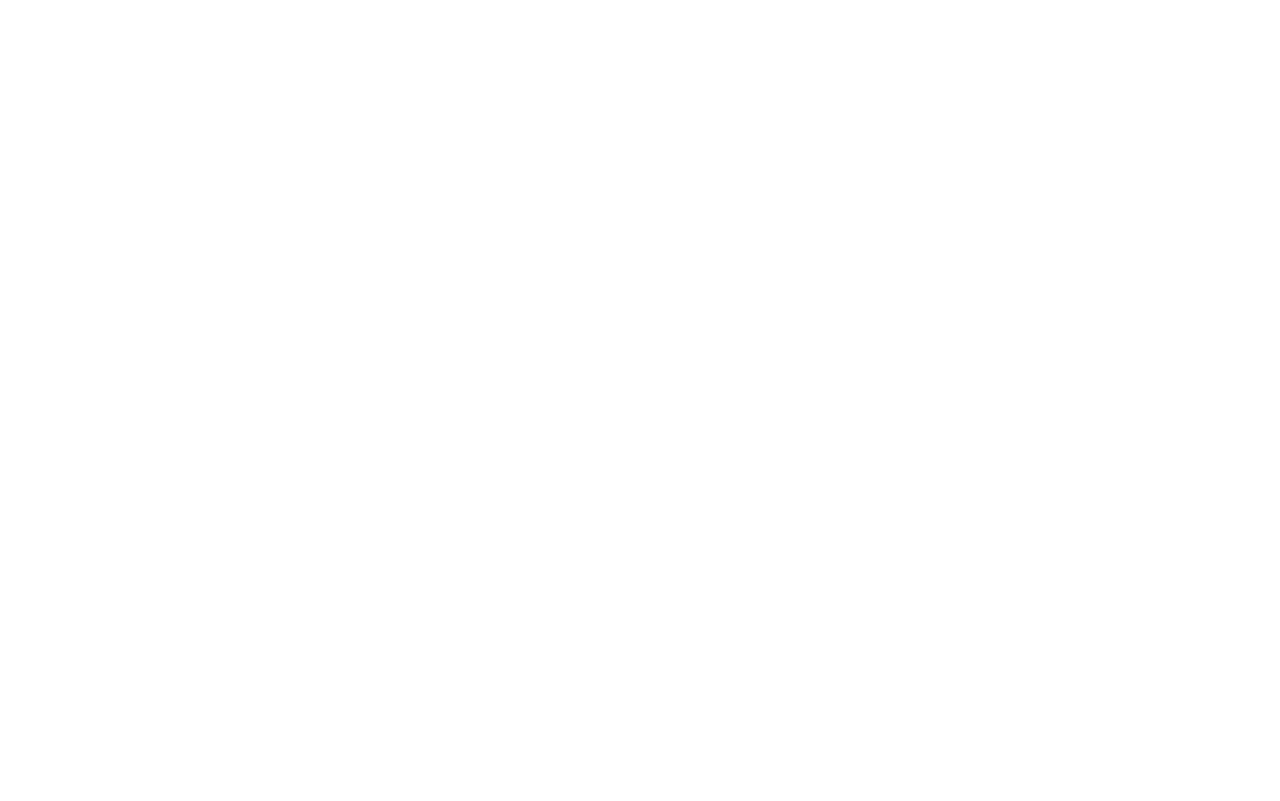
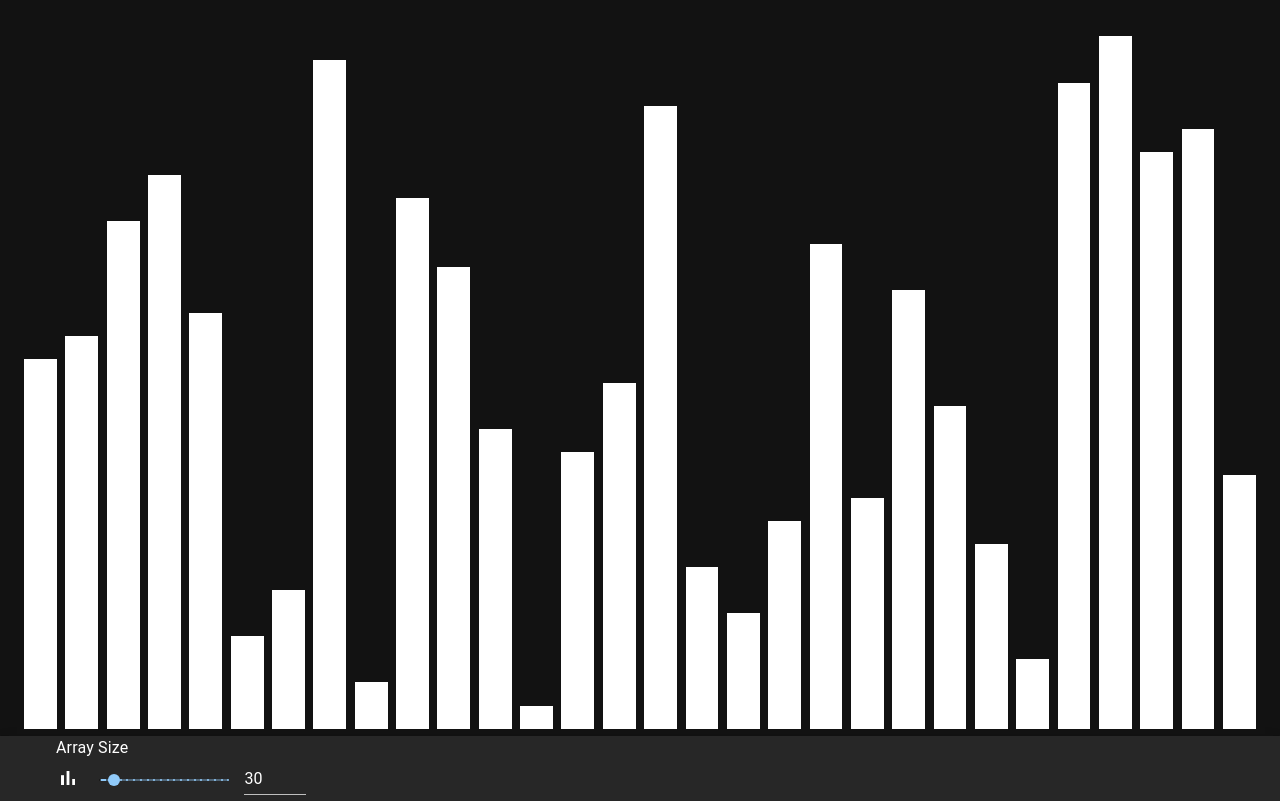
Before and after one commit to chsyan/sorting-visualizer, a Next.js app: page / in a window 1280 px wide. Built offline with nearby package versions, Linux system fonts and the light colour scheme.

Commit message:
Show bars and resizing

```diff
--- /dev/null
+++ b/src/components/size-slider.tsx
@@ -0,0 +1,75 @@
+import { Box, Grid, Input, Slider, Typography } from '@mui/material';
+import useStore from '../utils/store';
+
+const SizeSlider = () => {
+  const ARRAY_SIZE_MAX = 200;
+  const ARRAY_SIZE_MIN = 10;
+  const ARRAY_SIZE_STEP = 10;
+
+  const size = useStore(state => state.size);
+
+  const handleSliderSize = async (_event: Event, size: number | number[]) => {
+    if (size != useStore.getState().size) {
+      useStore.getState().setSize(size as number);
+    }
+  };
+
+  const handleInputSize = async (event: React.ChangeEvent<HTMLInputElement>) => {
+    const size = event.target.value === '' ? 0 : Number(event.target.value);
+    if (size != useStore.getState().size) {
+      useStore.getState().setSize(size as number);
+    }
+  };
+
+  const handleBlurSize = () => {
+    if (size < ARRAY_SIZE_MIN) {
+      useStore.getState().setSize(ARRAY_SIZE_MIN as number);
+    } else if (size > ARRAY_SIZE_MAX) {
+      useStore.getState().setSize(ARRAY_SIZE_MAX as number);
+    }
+  };
+
+  return (
+    <Box sx={{ width: 250 }}>
+      <Typography id="input-slider" gutterBottom>
+        Array Size
+      </Typography>
+      <Grid container spacing={2} alignItems="flex-start" justifyContent="center">
+        <Grid item xs={2}>
+          <span className="material-icons" >bar_chart</span>
+        </Grid>
+        <Grid item xs>
+          <Slider
+            size="small"
+            value={typeof size === 'number' ? size : 0}
+            onChange={handleSliderSize}
+            disabled={false}
+            marks
+            step={ARRAY_SIZE_STEP}
+            min={ARRAY_SIZE_MIN}
+            max={ARRAY_SIZE_MAX}
+            aria-labelledby="input-slider"
+          />
+        </Grid>
+        <Grid item xs={3.5}>
+          <Input
+            value={size}
+            size="small"
+            onChange={handleInputSize}
+            onBlur={handleBlurSize}
+            disabled={false}
+            inputProps={{
+              step: ARRAY_SIZE_STEP,
+              min: ARRAY_SIZE_MIN,
+              max: ARRAY_SIZE_MAX,
+              type: 'number',
+              'aria-labelledby': 'input-slider',
+            }}
+          />
+        </Grid>
+      </Grid>
+    </Box>
+  );
+};
+
+export default SizeSlider;
--- a/src/pages/_app.tsx
+++ b/src/pages/_app.tsx
@@ -1,8 +1,22 @@
 import "../styles/globals.css";
 import type { AppType } from "next/dist/shared/lib/utils";
+import { CssBaseline } from '@mui/material'
+import { ThemeProvider, createTheme } from '@mui/material/styles';
+
+const darkTheme = createTheme({
+  palette: {
+    mode: 'dark',
+  },
+});
 
 const MyApp: AppType = ({ Component, pageProps }) => {
-  return <Component {...pageProps} />;
+  return (
+    <ThemeProvider theme={darkTheme}>
+      <link rel="stylesheet" href="https://fonts.googleapis.com/icon?family=Material+Icons"></link>
+      <CssBaseline />
+      <Component {...pageProps} />
+    </ThemeProvider>
+  )
 };
 
 export default MyApp;
--- a/src/pages/index.tsx
+++ b/src/pages/index.tsx
@@ -1,7 +1,14 @@
+import { AppBar, Box, ButtonGroup, Container, Stack, Toolbar } from "@mui/material";
+import useStore from "../utils/store";
 import type { NextPage } from "next";
 import Head from "next/head";
+import SizeSlider from "../components/size-slider";
 
 const Home: NextPage = () => {
+  const values = useStore(state => state.values);
+  const states = useStore(state => state.states);
+  const maxValue = useStore(state => state.maxValue);
+  const appBarHeight = 64;
   return (
     <>
       <Head>
@@ -13,8 +20,32 @@
         <link rel="icon" type="image/png" sizes="16x16" href="/favicon-16x16.png" />
         <link rel="manifest" href="/site.webmanifest" />
       </Head>
-      <div>
-      </div>
+      <Box sx={{ flexGrow: 1 }} >
+        <Container maxWidth={false} style={{ height: `calc(100vh - ${appBarHeight}px)` }}>
+          <Stack direction="row" alignItems="flex-end" justifyContent='space-between' style={{ height: '99%' }}>
+            {
+              values.map((value, index) => {
+                const percentHeight = 95 * value / maxValue;
+                const percentWidth = 80 / values.length;
+                return (
+                  <div key={index} style={{ width: `${percentWidth}%`, height: `${percentHeight}%`, backgroundColor: 'white' }} />
+                )
+              })
+            }
+          </Stack>
+        </Container>
+      </Box>
+      <AppBar position="static" style={{ minHeight: `${appBarHeight}px`, top: 'auto', bottom: 0, alignContent: 'center' }}>
+        <Toolbar style={{ minHeight: `${appBarHeight}px`, top: 'auto', bottom: 0, alignContent: 'center' }}>
+          <Box style={{ width: '100%' }}>
+            <Stack direction="row" justifyContent="flex-start" alignItems="center" spacing={4} >
+              <ButtonGroup>
+              </ButtonGroup>
+              <SizeSlider />
+            </Stack>
+          </Box>
+        </Toolbar>
+      </AppBar>
     </>
   );
 };
--- /dev/null
+++ b/src/utils/array.ts
@@ -0,0 +1,26 @@
+const shuffle = (arr: number[]): number[] => {
+  let m = arr.length;
+  let t;
+  let i;
+
+  // While there remain elements to shuffle…
+  while (m) {
+    // Pick a remaining element…
+    i = Math.floor(Math.random() * m--);
+
+    // And swap it with the current element.
+    t = arr[m] as number;
+    arr[m] = arr[i] as number;
+    arr[i] = t;
+  }
+
+  return arr;
+};
+
+export const randomArray = (length: number): number[] => {
+  const arr = new Array(length);
+  for (let i = 0; i < length; ++i) {
+    arr[i] = i + 1;
+  }
+  return shuffle(arr);
+};
--- /dev/null
+++ b/src/utils/store.ts
@@ -0,0 +1,29 @@
+import create from "zustand";
+import { randomArray } from "./array";
+
+interface State {
+  values: number[];
+  maxValue: number;
+  states: number[];
+  size: number;
+  setSize: (size: number) => void;
+}
+
+const size = 30;
+const values = randomArray(size);
+const states = new Array<number>(size).fill(0);
+
+const useStore = create<State>()((set, get) => ({
+  values: values,
+  maxValue: Math.max(...values),
+  states: states,
+  size: size,
+  setSize: (size: number) => {
+    const values = randomArray(size);
+    const states = new Array<number>(size).fill(0);
+    const maxValue = Math.max(...values);
+    set({ values: values, maxValue: maxValue, states: states, size: size });
+  },
+}));
+
+export default useStore;
```
Also changed, not shown: tsconfig.json (+1 -7 lines).
